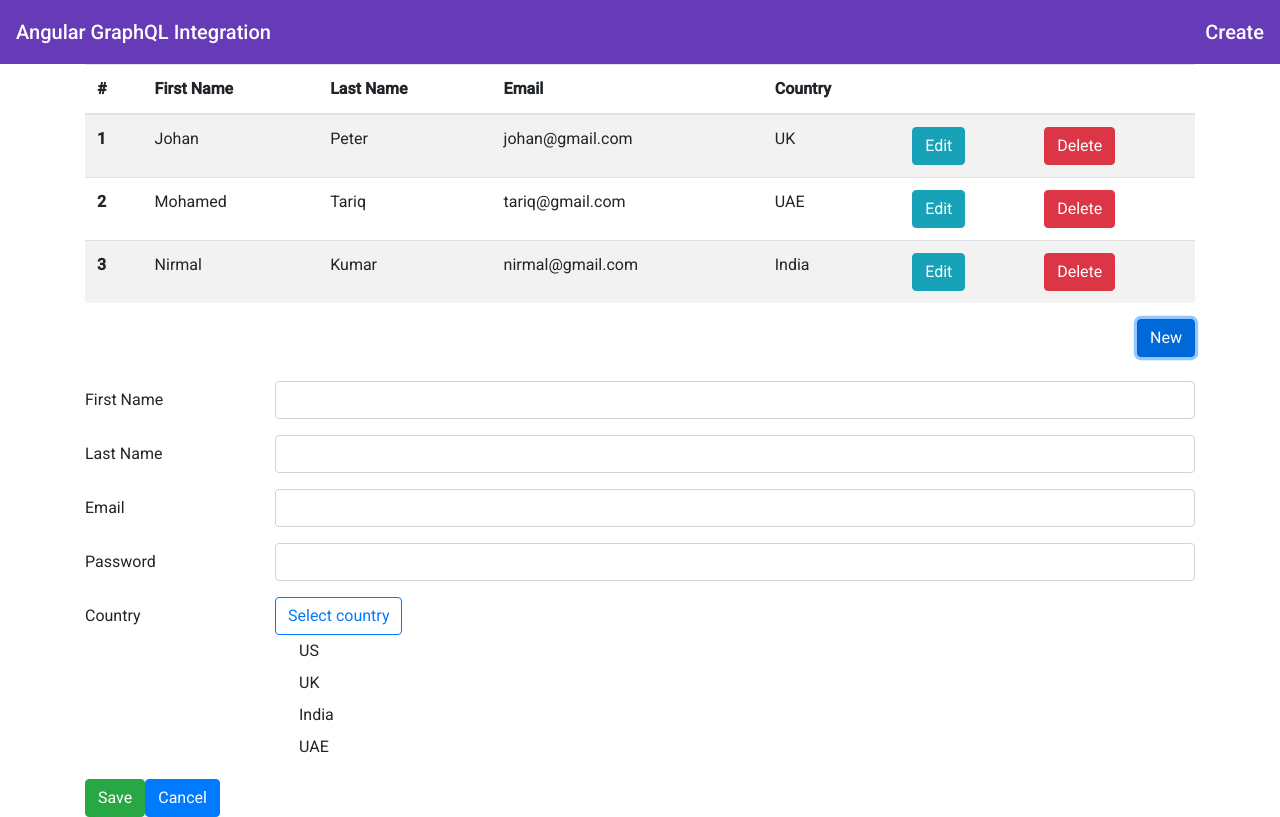
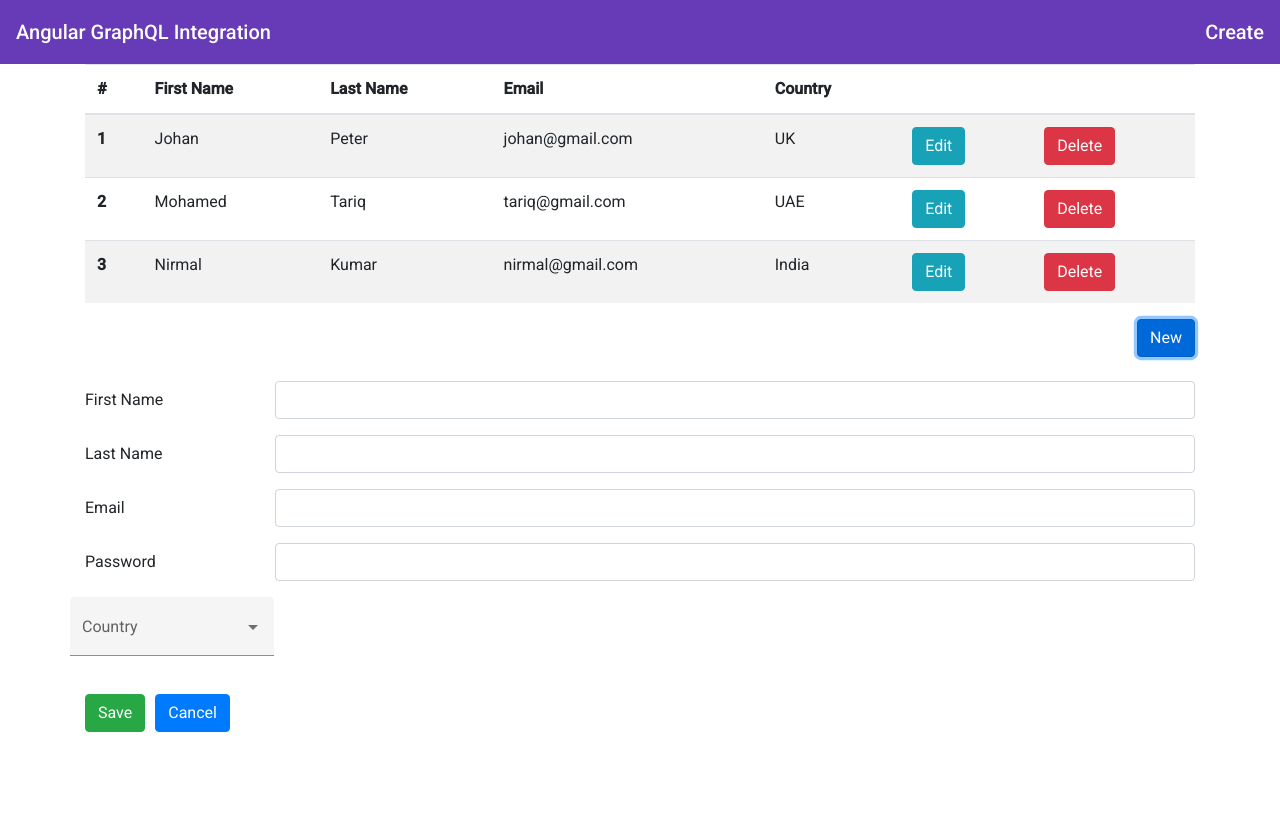
Before and after one commit to vijay0405/GraphQL-Angular, an Angular app in the folder angular-frontend/: page /registration in a window 1280 px wide. Both pictures are taken after a click on the button "New". Built offline with nearby package versions, Linux system fonts and the light colour scheme.

Commit message:
fixed date field on create

```diff
--- a/angular-frontend/src/app/app.module.ts
+++ b/angular-frontend/src/app/app.module.ts
@@ -9,7 +9,9 @@ import { NavbarComponent } from './navbar/navbar.component';
 import { BrowserAnimationsModule } from '@angular/platform-browser/animations';
 import { FormsModule } from '@angular/forms';
 import { MatToolbarModule } from '@angular/material/toolbar';
-import { AccordionModule } from 'ngx-bootstrap/accordion';
+import {MatSelectModule} from '@angular/material/select';
+import {MatFormFieldModule} from '@angular/material/form-field';
+
 
 
 
@@ -26,7 +28,8 @@ import { AccordionModule } from 'ngx-bootstrap/accordion';
     BrowserAnimationsModule,
     FormsModule,
     MatToolbarModule,
-    AccordionModule.forRoot()
+    MatFormFieldModule,
+    MatSelectModule
   ],
   providers: [],
   bootstrap: [AppComponent]
--- a/angular-frontend/src/app/registrations/registrations.component.html
+++ b/angular-frontend/src/app/registrations/registrations.component.html
@@ -60,15 +60,15 @@
         </div>
       </div>
       <div class="form-group row">
-        <label for="city-input" class="col-2 col-form-label">Country</label>
-        <div class="col-10 dropdown" ngbDropdown myDrop="ngbDropdown">
-          <button type="button" class="btn btn-outline-primary" id="dropdownManual" name="country" ngbDropdownToggle>{{regModel.country}}</button>
-          <div ngbDropdownMenu aria-labelledby="dropdownManual">
-            <button type="button" class="dropdown-item" *ngFor="let country of countries" (click)="onChangeCountry(country)">{{country}}</button>
-          </div>
-        </div>
+        <mat-form-field appearance="fill">
+          <mat-label>Country</mat-label>
+          <mat-select>
+            <mat-option value="country" *ngFor="let country of countries" (click)="onChangeCountry(country)">{{country}}</mat-option>
+          </mat-select>
+        </mat-form-field>
       </div>
-      <button type="submit" class="btn btn-success">{{submitType}}</button>
+      <button type="submit" class="btn btn-success" style="margin-right: 10px;">{{submitType}}</button>
+
       <button type="submit" class="btn btn-primary" (click)="onCancel()">Cancel</button>
     </form>
   </div>
```
